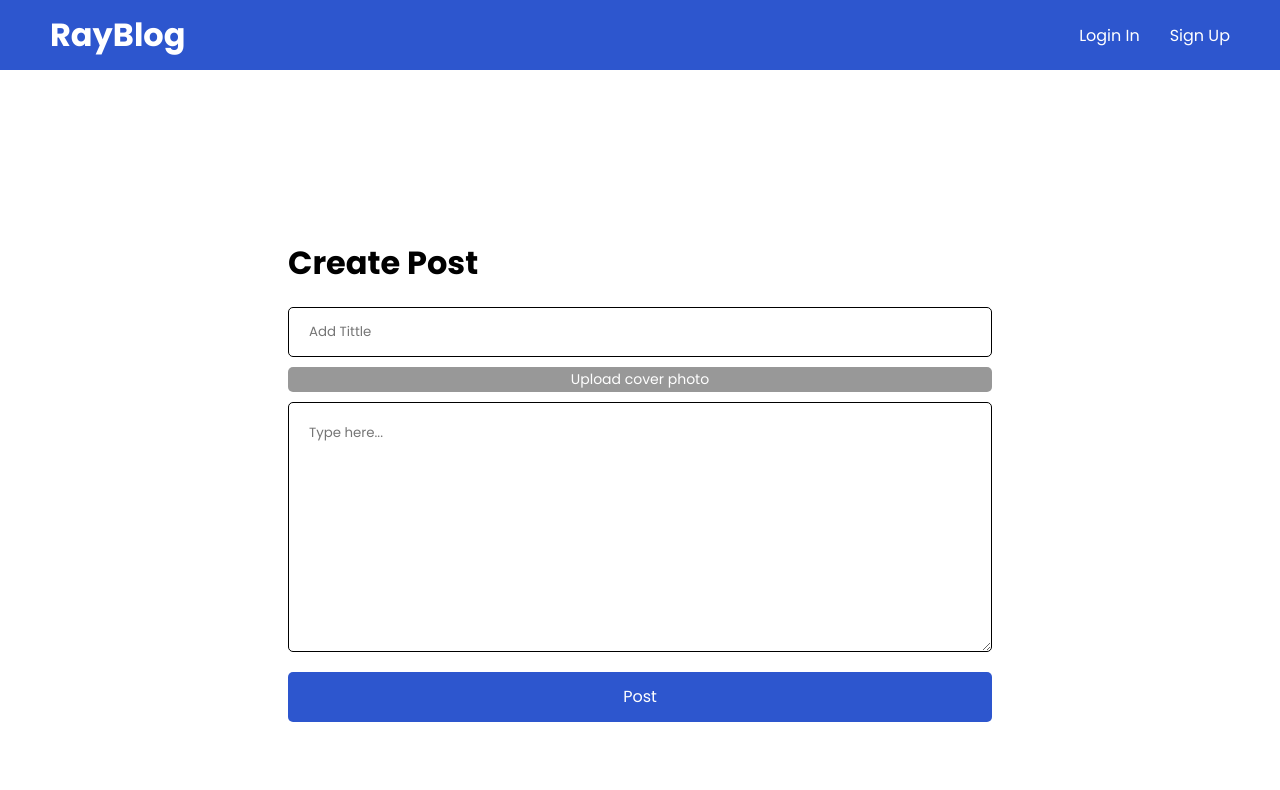
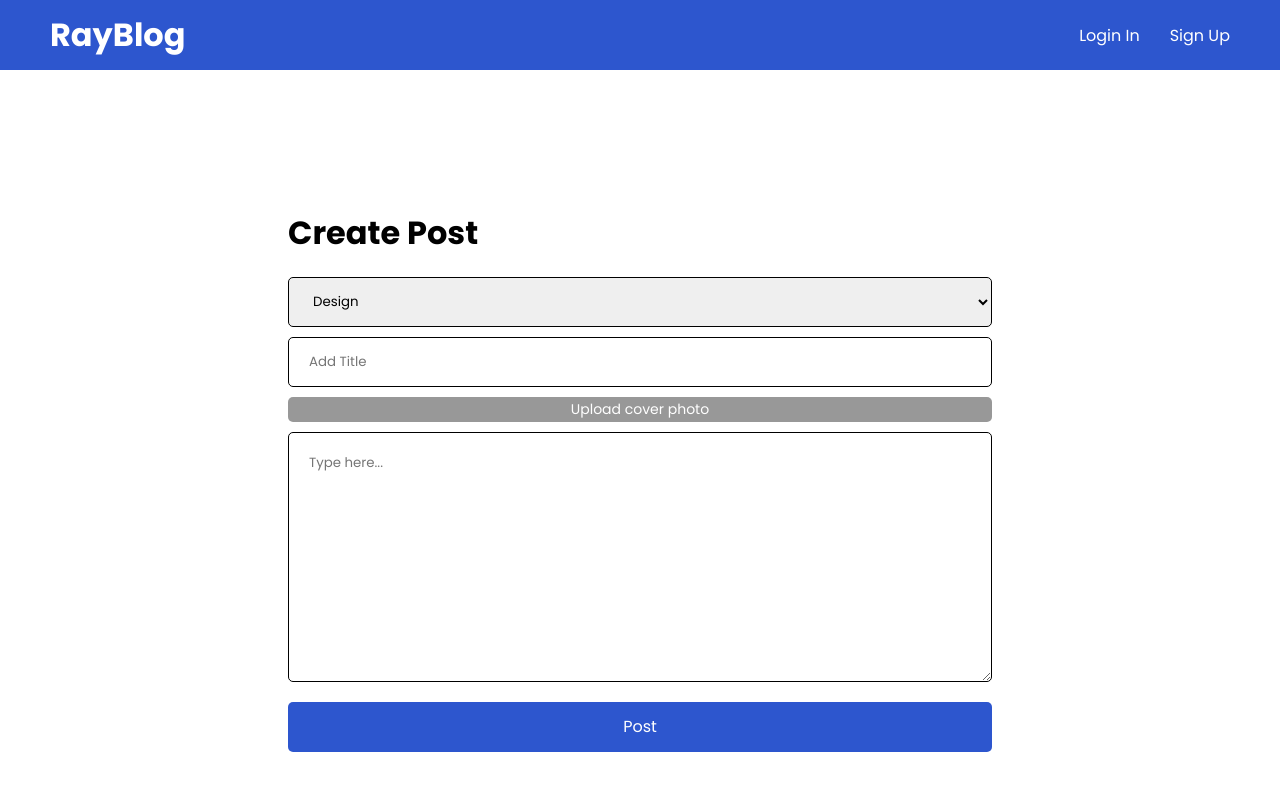
Before and after one commit to raymondcolor/RayBlog, a React (Create React App) app: page /createblog in a window 1280 px wide. Shown: the top 790 px of the page. Built offline with nearby package versions, Linux system fonts and the light colour scheme; no server answers.

Commit message:
add create blog function

```diff
--- a/src/Pages/CreateBlog.jsx
+++ b/src/Pages/CreateBlog.jsx
@@ -1,8 +1,41 @@
-import React from 'react';
+import React, {useState, useContext} from 'react';
 import NavBar from '../componets/navBar/NavBar';
 import '../componets/createBlog/createPost.scss';
+import {db, storage} from '../firebase';
+import {ref, uploadBytesResumable, getDownloadURL} from 'firebase/storage';
+import {addDoc, collection, serverTimestamp} from 'firebase/firestore';
+import {AuthContext} from '../context/AuthContextProvider';
 
 const CreateBlof = ({setShow}) => {
+  const {currentUser} = useContext(AuthContext);
+  const [category, setCategory] = useState('');
+  const [title, setTitle] = useState('');
+  const [file, setFile] = useState('');
+  const [post, setPost] = useState('');
+
+  const Createblog = async () => {
+    const PostCollectionRef = collection(db, 'blogs');
+
+    // Create a storage reference to the image file with a unique name
+    const imageName = file.name + '-' + Date.now();
+    const imagesRef = ref(storage, 'blogImages/' + imageName);
+
+    // Upload the file to the storage reference
+    uploadBytesResumable(imagesRef, file).then((snapshot) => {
+      getDownloadURL(snapshot.ref).then(async (downloadURL) => {
+        // Add the blog post data to the database
+        await addDoc(PostCollectionRef, {
+          category,
+          title,
+          downloadURL,
+          post,
+          authur: {name: currentUser.displayName, id: currentUser.uid},
+          createdAt: serverTimestamp(),
+        });
+      });
+    });
+  };
+
   return (
     <div>
       <NavBar setShow={setShow} />
@@ -12,13 +45,32 @@ const CreateBlof = ({setShow}) => {
             <h1>Create Post</h1>
           </div>
           <div className='formBody'>
-            <input type='text' placeholder='Add Tittle' />
-            <input style={{display: 'none'}} id='file' type='file' />
+            <select onChange={(e) => setCategory(e.target.value)}>
+              <option value='Design'>Design</option>
+              <option value='Health'>Health</option>
+              <option value='Software'>Software</option>
+              <option value='Sports'>Sports</option>
+            </select>
+            <input
+              type='text'
+              placeholder='Add Title'
+              value={title}
+              onChange={(e) => setTitle(e.target.value)}
+            />
+            <input
+              style={{display: 'none'}}
+              id='file'
+              type='file'
+              onChange={(e) => setFile(e.target.files[0])}
+            />
             <label htmlFor='file'>Upload cover photo</label>
-            <textarea placeholder='Type here...'></textarea>
+            <textarea
+              placeholder='Type here...'
+              value={post}
+              onChange={(e) => setPost(e.target.value)}></textarea>
           </div>
           <div className='formFooter'>
-            <button>Post</button>
+            <button onClick={Createblog}>Post</button>
           </div>
         </div>
       </div>
--- a/src/Pages/SignUp.jsx
+++ b/src/Pages/SignUp.jsx
@@ -1,13 +1,13 @@
 import React, {useState} from 'react';
 import {Link, useNavigate} from 'react-router-dom';
-import {auth, storage, db, provider} from '../firebase';
+import {auth, storage,  provider} from '../firebase';
 import {
   createUserWithEmailAndPassword,
   updateProfile,
   signInWithPopup,
 } from 'firebase/auth';
 import {ref, uploadBytesResumable, getDownloadURL} from 'firebase/storage';
-import {doc, setDoc} from 'firebase/firestore';
+
 
 const SignUp = () => {
   const [email, setEmail] = useState('');
@@ -29,13 +29,6 @@ const SignUp = () => {
             displayName: displayName,
             photoURL: downloadURL,
           });
-          await setDoc(doc(db, 'users', res.user.uid), {
-            uid: res.user.uid,
-            displayName: displayName,
-            email: email,
-            photoURL: downloadURL,
-          });
-          await setDoc(doc(db, 'userChats', res.user.uid), {});
         });
       });
       navigate('/');
--- a/src/componets/createBlog/createPost.scss
+++ b/src/componets/createBlog/createPost.scss
@@ -18,6 +18,19 @@
             flex-direction: column;
             gap: 10px;
 
+
+           select {
+                height: 50px;
+                width: 100%;
+                padding: 0 20px;
+                outline: none;
+                border-radius: 5px;
+                border: 1px solid;
+
+                &:focus {
+                    border: 2px solid rgb(152, 152, 152);
+                }
+            }
             input {
                 height: 50px;
                 width: 100%;
```
